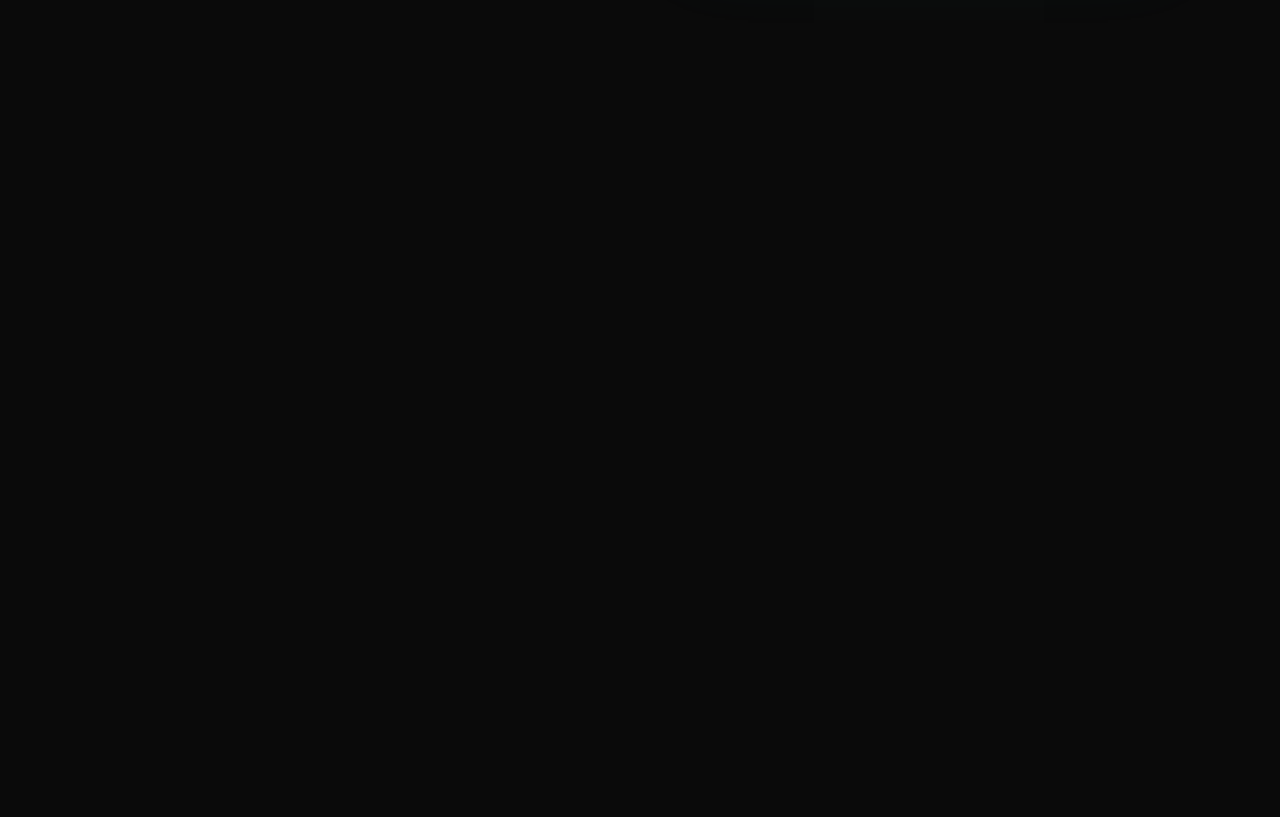
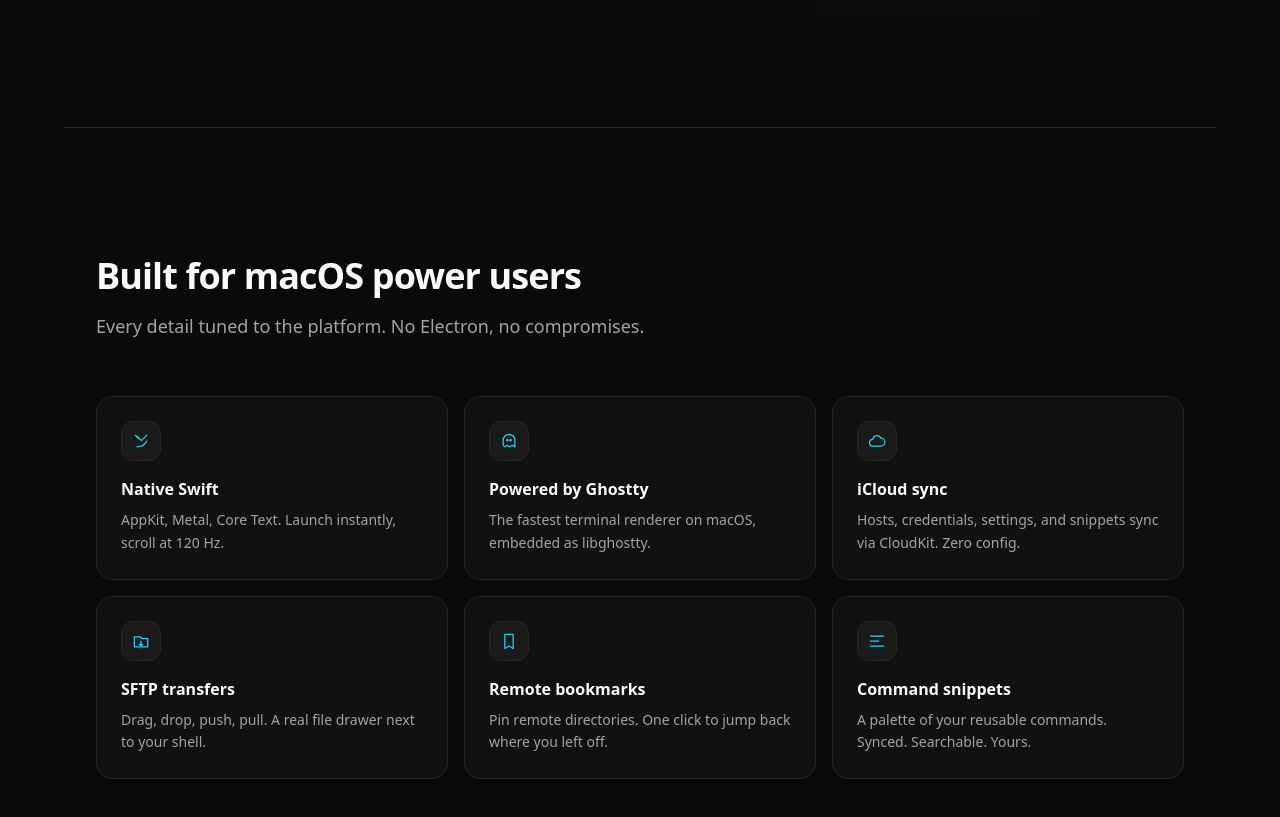
Before and after one commit to ZingerLittleBee/Caterm, a Next.js app in the folder apps/landing/: page /en in a window 1280 px wide. Shown: the part 721-1538 px from the top of the page. Before the commit the page ends 848 px from the top, so only its background shows below. Built offline with nearby package versions, Linux system fonts and the light colour scheme.

Commit message:
feat(landing): feature grid with monoline icons

```diff
--- a/apps/landing/messages/en.json
+++ b/apps/landing/messages/en.json
@@ -23,5 +23,35 @@
     "commentConnect": "# Connect to your prod server",
     "statusConnected": "✓ Connected via Ghostty engine",
     "toastSync": "iCloud sync · just now"
+  },
+  "features": {
+    "sectionTitle": "Built for macOS power users",
+    "sectionSub": "Every detail tuned to the platform. No Electron, no compromises.",
+    "items": {
+      "swift": {
+        "title": "Native Swift",
+        "body": "AppKit, Metal, Core Text. Launch instantly, scroll at 120 Hz."
+      },
+      "ghostty": {
+        "title": "Powered by Ghostty",
+        "body": "The fastest terminal renderer on macOS, embedded as libghostty."
+      },
+      "icloud": {
+        "title": "iCloud sync",
+        "body": "Hosts, credentials, settings, and snippets sync via CloudKit. Zero config."
+      },
+      "sftp": {
+        "title": "SFTP transfers",
+        "body": "Drag, drop, push, pull. A real file drawer next to your shell."
+      },
+      "bookmarks": {
+        "title": "Remote bookmarks",
+        "body": "Pin remote directories. One click to jump back where you left off."
+      },
+      "snippets": {
+        "title": "Command snippets",
+        "body": "A palette of your reusable commands. Synced. Searchable. Yours."
+      }
+    }
   }
 }
--- a/apps/landing/messages/zh.json
+++ b/apps/landing/messages/zh.json
@@ -23,5 +23,35 @@
     "commentConnect": "# 连接到你的生产环境",
     "statusConnected": "✓ 通过 Ghostty 引擎已连接",
     "toastSync": "iCloud 已同步 · 刚刚"
+  },
+  "features": {
+    "sectionTitle": "为 macOS 重度用户打造",
+    "sectionSub": "每个细节都为平台量身定制。不是 Electron，没有妥协。",
+    "items": {
+      "swift": {
+        "title": "Swift 原生",
+        "body": "AppKit、Metal、Core Text。秒开，120Hz 顺滑滚动。"
+      },
+      "ghostty": {
+        "title": "Ghostty 驱动",
+        "body": "macOS 上最快的终端渲染器，以 libghostty 形式集成。"
+      },
+      "icloud": {
+        "title": "iCloud 同步",
+        "body": "主机、凭据、设置、片段全部通过 CloudKit 同步。零配置。"
+      },
+      "sftp": {
+        "title": "SFTP 文件传输",
+        "body": "拖拽、上传、下载。Shell 旁边就是一个真正的文件抽屉。"
+      },
+      "bookmarks": {
+        "title": "远程书签",
+        "body": "固定远程目录。一键跳回上次离开的地方。"
+      },
+      "snippets": {
+        "title": "命令片段",
+        "body": "你的可复用命令调色板。已同步、可搜索、归你所有。"
+      }
+    }
   }
 }
--- a/apps/landing/src/app/[locale]/page.tsx
+++ b/apps/landing/src/app/[locale]/page.tsx
@@ -1,4 +1,5 @@
 import { setRequestLocale } from 'next-intl/server'
+import { FeatureGrid } from '@/components/features/feature-grid'
 import { Hero } from '@/components/hero/hero'
 import { TopNav } from '@/components/nav/top-nav'
 import { TerminalAnimation } from '@/components/terminal/terminal-animation'
@@ -11,6 +12,7 @@ export default async function HomePage({ params }: { params: Promise<{ locale: s
     <>
       <TopNav />
       <Hero rightSlot={<TerminalAnimation />} />
+      <FeatureGrid />
     </>
   )
 }
--- /dev/null
+++ b/apps/landing/src/components/features/feature-card.tsx
@@ -0,0 +1,13 @@
+import type React from 'react'
+
+export function FeatureCard({ icon, title, body }: { icon: React.ReactNode; title: string; body: string }) {
+  return (
+    <div className="group rounded-2xl border border-[var(--color-border)] bg-[var(--color-surface)] p-6 transition hover:border-[var(--color-accent)]/60">
+      <div className="mb-4 inline-flex h-10 w-10 items-center justify-center rounded-xl border border-[var(--color-border)] bg-[var(--color-surface-hi)] text-[var(--color-accent)]">
+        <div className="h-5 w-5">{icon}</div>
+      </div>
+      <h3 className="font-semibold text-[var(--color-text)] text-base">{title}</h3>
+      <p className="mt-2 text-[var(--color-text-muted)] text-sm leading-relaxed">{body}</p>
+    </div>
+  )
+}
--- /dev/null
+++ b/apps/landing/src/components/features/feature-grid.tsx
@@ -0,0 +1,33 @@
+import { useTranslations } from 'next-intl'
+import { BookmarkIcon, GhosttyIcon, ICloudIcon, SftpIcon, SnippetIcon, SwiftIcon } from '@/components/icons'
+import { FeatureCard } from './feature-card'
+
+export function FeatureGrid() {
+  const t = useTranslations('features')
+
+  const items = [
+    { key: 'swift', icon: <SwiftIcon /> },
+    { key: 'ghostty', icon: <GhosttyIcon /> },
+    { key: 'icloud', icon: <ICloudIcon /> },
+    { key: 'sftp', icon: <SftpIcon /> },
+    { key: 'bookmarks', icon: <BookmarkIcon /> },
+    { key: 'snippets', icon: <SnippetIcon /> }
+  ] as const
+
+  return (
+    <section
+      className="mx-auto max-w-6xl border-[var(--color-border)] border-t px-6 py-24 md:py-32 lg:px-8"
+      id="features"
+    >
+      <div className="max-w-2xl">
+        <h2 className="text-balance font-semibold text-3xl tracking-tight md:text-4xl">{t('sectionTitle')}</h2>
+        <p className="mt-4 text-[var(--color-text-muted)] text-lg">{t('sectionSub')}</p>
+      </div>
+      <div className="mt-14 grid gap-4 md:grid-cols-2 lg:grid-cols-3">
+        {items.map(({ key, icon }) => (
+          <FeatureCard body={t(`items.${key}.body`)} icon={icon} key={key} title={t(`items.${key}.title`)} />
+        ))}
+      </div>
+    </section>
+  )
+}
--- /dev/null
+++ b/apps/landing/src/components/icons/index.tsx
@@ -0,0 +1,121 @@
+import type { SVGProps } from 'react'
+
+type Props = SVGProps<SVGSVGElement>
+
+const base: Props = {
+  fill: 'none',
+  stroke: 'currentColor',
+  strokeWidth: 1.5,
+  strokeLinecap: 'round',
+  strokeLinejoin: 'round',
+  viewBox: '0 0 24 24',
+  'aria-hidden': 'true'
+}
+
+export function SwiftIcon(props: Props) {
+  return (
+    <svg aria-hidden="true" {...base} {...props}>
+      <path d="M5 5l4.5 4.5M19 5l-6.5 6.5L7 6m12 6c-2 4-6 7-12 7" />
+    </svg>
+  )
+}
+
+export function GhosttyIcon(props: Props) {
+  return (
+    <svg aria-hidden="true" {...base} {...props}>
+      <path d="M5 11a7 7 0 0114 0v8l-3-2-3 2-3-2-3 2-2-2v-6z" />
+      <circle cx="10" cy="11" fill="currentColor" r="0.8" />
+      <circle cx="14" cy="11" fill="currentColor" r="0.8" />
+    </svg>
+  )
+}
+
+export function ICloudIcon(props: Props) {
+  return (
+    <svg aria-hidden="true" {...base} {...props}>
+      <path d="M7 18a4 4 0 010-8 5 5 0 019.6-1.4A4 4 0 0117 18H7z" />
+    </svg>
+  )
+}
+
+export function SftpIcon(props: Props) {
+  return (
+    <svg aria-hidden="true" {...base} {...props}>
+      <path d="M4 7h7l2 2h7v10H4z" />
+      <path d="M12 12v6m0 0l-2-2m2 2l2-2" />
+    </svg>
+  )
+}
+
+export function BookmarkIcon(props: Props) {
+  return (
+    <svg aria-hidden="true" {...base} {...props}>
+      <path d="M7 4h10v17l-5-3-5 3V4z" />
+    </svg>
+  )
+}
+
+export function SnippetIcon(props: Props) {
+  return (
+    <svg aria-hidden="true" {...base} {...props}>
+      <path d="M4 6h16M4 12h10M4 18h16" />
+    </svg>
+  )
+}
+
+export function PortForwardIcon(props: Props) {
+  return (
+    <svg aria-hidden="true" {...base} {...props}>
+      <path d="M3 12h12m0 0l-4-4m4 4l-4 4M19 5v14" />
+    </svg>
+  )
+}
+
+export function JumpHostIcon(props: Props) {
+  return (
+    <svg aria-hidden="true" {...base} {...props}>
+      <circle cx="5" cy="12" r="2" />
+      <circle cx="12" cy="6" r="2" />
+      <circle cx="19" cy="12" r="2" />
+      <circle cx="12" cy="18" r="2" />
+      <path d="M6.5 11l4-3.5M13.5 7.5l4 3M13.5 16.5l4-3M10.5 16l-4-3" />
+    </svg>
+  )
+}
+
+export function KeychainIcon(props: Props) {
+  return (
+    <svg aria-hidden="true" {...base} {...props}>
+      <circle cx="8" cy="14" r="3" />
+      <path d="M10.5 12l8-8 2 2-2 2 2 2-3 1" />
+    </svg>
+  )
+}
+
+export function ControlMasterIcon(props: Props) {
+  return (
+    <svg aria-hidden="true" {...base} {...props}>
+      <path d="M4 7h16M4 12h16M4 17h10" />
+      <circle cx="18" cy="17" r="2" />
+    </svg>
+  )
+}
+
+export function ThemeIcon(props: Props) {
+  return (
+    <svg aria-hidden="true" {...base} {...props}>
+      <circle cx="12" cy="12" r="8" />
+      <path d="M12 4a8 8 0 010 16 4 4 0 010-8 4 4 0 000-8z" />
+    </svg>
+  )
+}
+
+export function AskpassIcon(props: Props) {
+  return (
+    <svg aria-hidden="true" {...base} {...props}>
+      <rect height="10" rx="2" width="14" x="5" y="11" />
+      <path d="M8 11V7a4 4 0 018 0v4" />
+      <circle cx="12" cy="16" fill="currentColor" r="0.8" />
+    </svg>
+  )
+}
```
